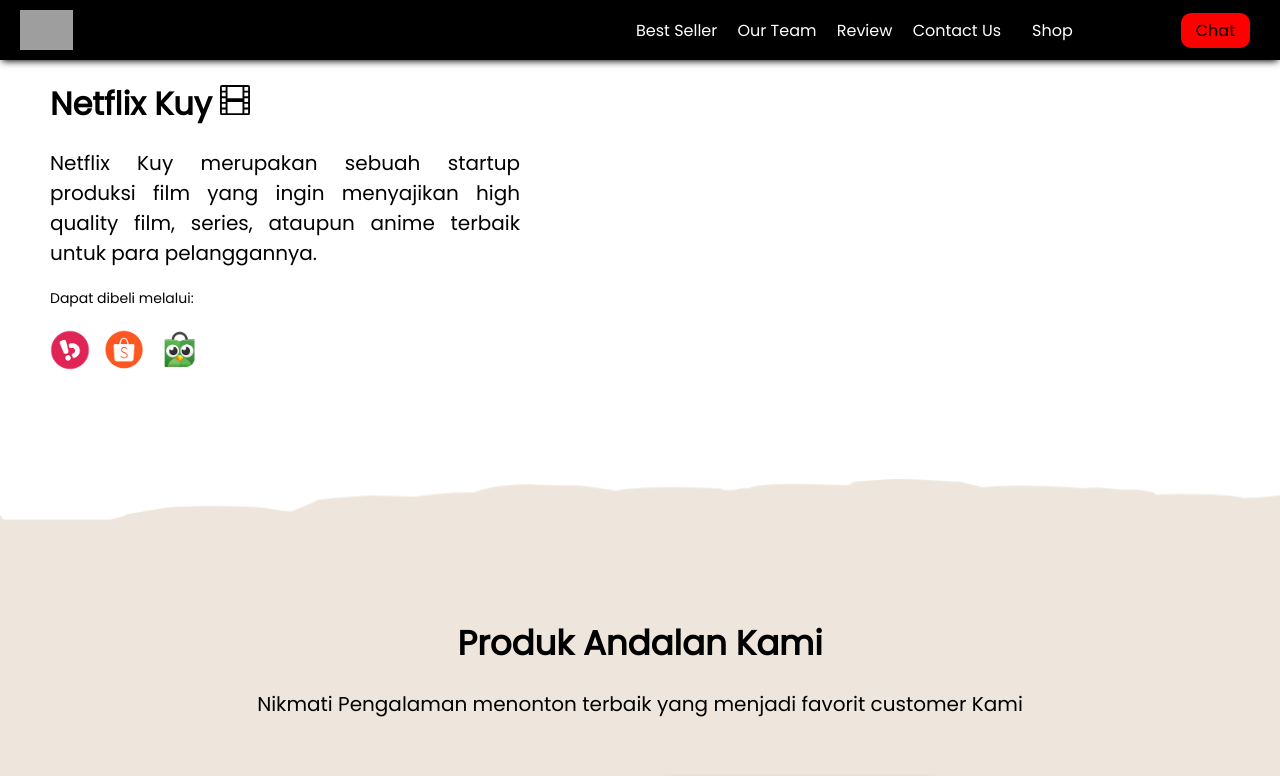
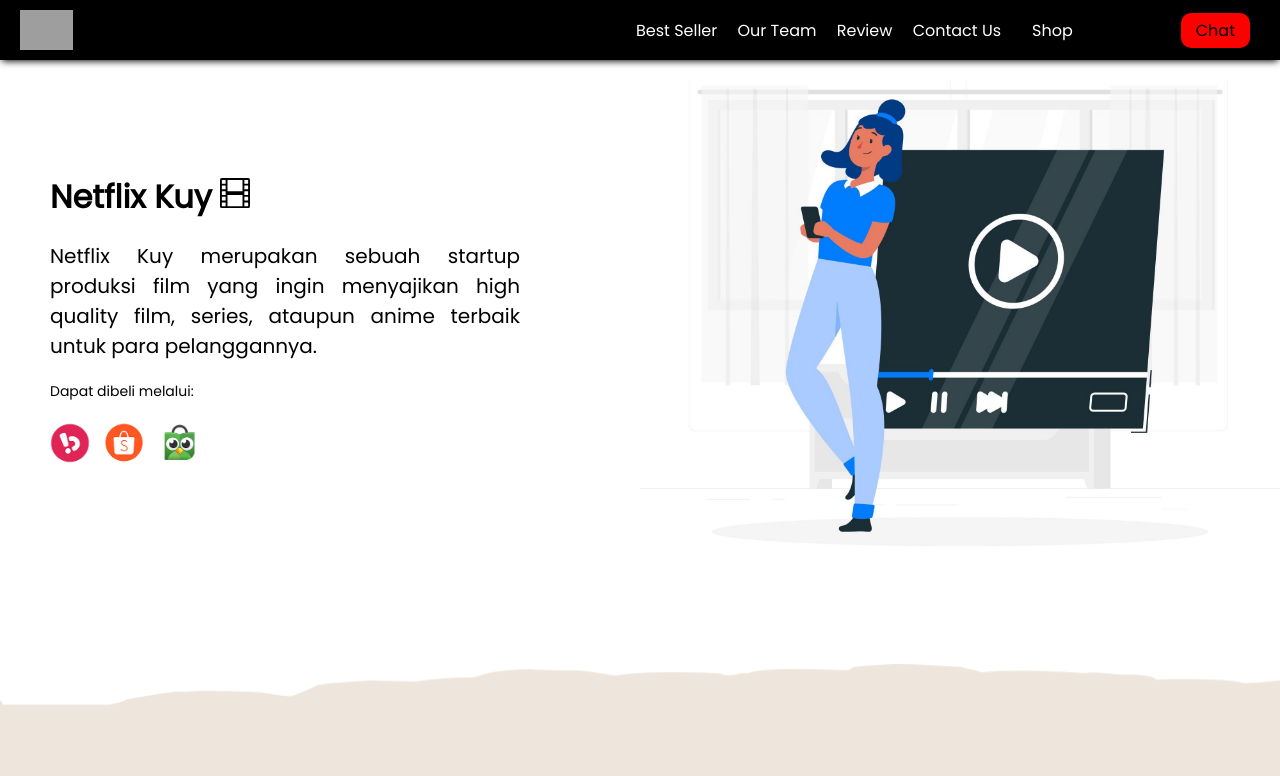
Before and after one commit to dafitkris/netflix-kuy, a plain HTML site: page index.html in a window 1280 px wide. Shown: the top 776 px of the page. Drawn offline with Linux system fonts and the light colour scheme; the site is published under a folder, as on GitHub Pages, so addresses that start at the root find nothing; grey boxes are pictures that could not be loaded.

Commit message:
Update index.html
penghapusan "/" pada gambar header1.jpg

```diff
--- a/index.html
+++ b/index.html
@@ -42,7 +42,7 @@
                     <img src="images/logo/logo_tokopedia.png" alt="" srcset="">
                 </div>
             </div>
-            <img src="/images/bahanfit/header1.jpg" alt="" class="col-kanan">
+            <img src="images/bahanfit/header1.jpg" alt="" class="col-kanan">
         </div>
     </header>
     <section class="best-seller" id="best-seller">
```
